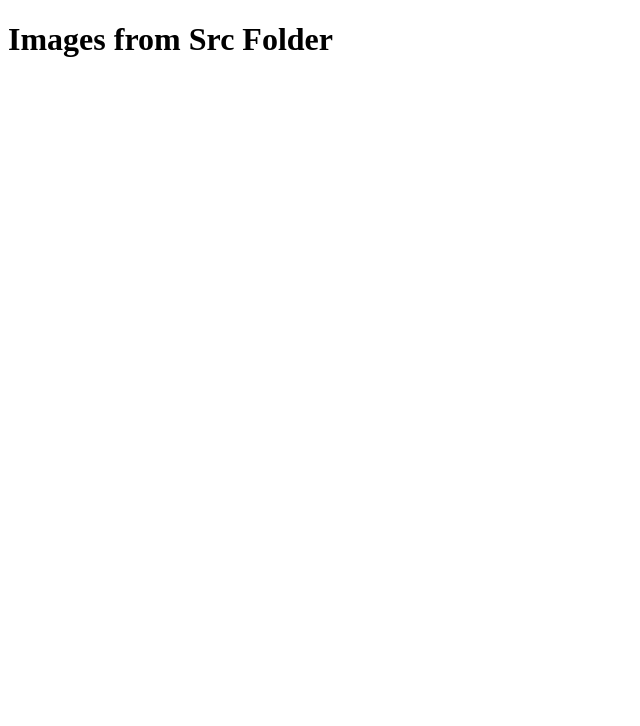
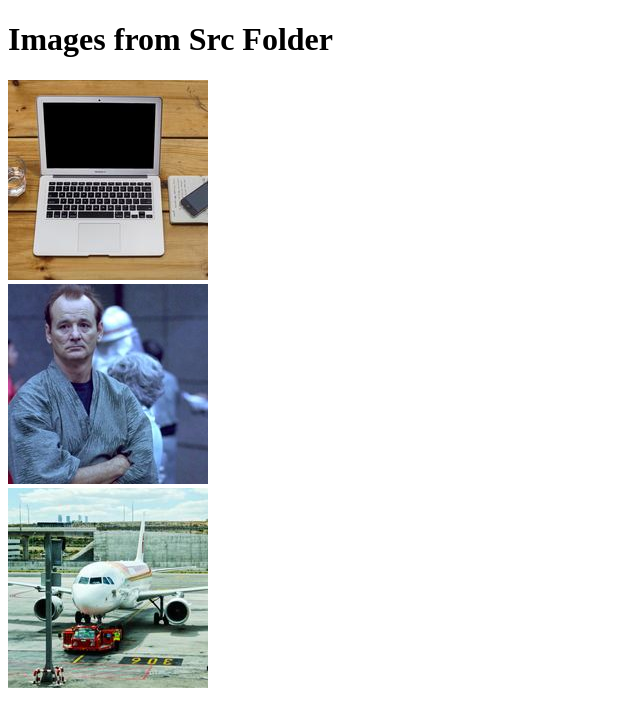
Before and after one commit to petercolella/react-images, a React (Create React App) app: page /src in a window 1280 px wide. Shown: the top 726 px of the page, without its empty margins (0-640 px from the left). Built offline with nearby package versions, Linux system fonts and the light colour scheme.

Commit message:
adds Card, Image, and SrcFolderImage files

```diff
--- /dev/null
+++ b/src/components/Card/Card.jsx
@@ -0,0 +1,12 @@
+import React from "react";
+import Image from "../Image/Image";
+
+const Card = (props) => {
+  return (
+    <div>
+      <Image {...props} />
+    </div>
+  );
+};
+
+export default Card;
--- /dev/null
+++ b/src/components/Image/Image.jsx
@@ -0,0 +1,7 @@
+import React from "react";
+
+const Image = ({ src, alt }) => {
+  return <img src={src} alt={alt} />;
+};
+
+export default Image;
--- a/src/containers/SrcFolderImage/SrcFolderImage.jsx
+++ b/src/containers/SrcFolderImage/SrcFolderImage.jsx
@@ -1,9 +1,31 @@
 import React from "react";
+import Card from "../../components/Card/Card";
+import laptop from "../../images/laptop.jpg";
+import phil from "../../images/phil.jpg";
+import plane from "../../images/plane.jpg";
+
+const cards = [
+  {
+    src: laptop,
+    alt: "laptop",
+  },
+  {
+    src: phil,
+    alt: "phil",
+  },
+  {
+    src: plane,
+    alt: "plane",
+  },
+];
 
 const SrcFolderImage = () => {
   return (
     <div>
       <h1>Images from Src Folder</h1>
+      {cards.map((card, i) => (
+        <Card key={i} {...card} />
+      ))}
     </div>
   );
 };
```
